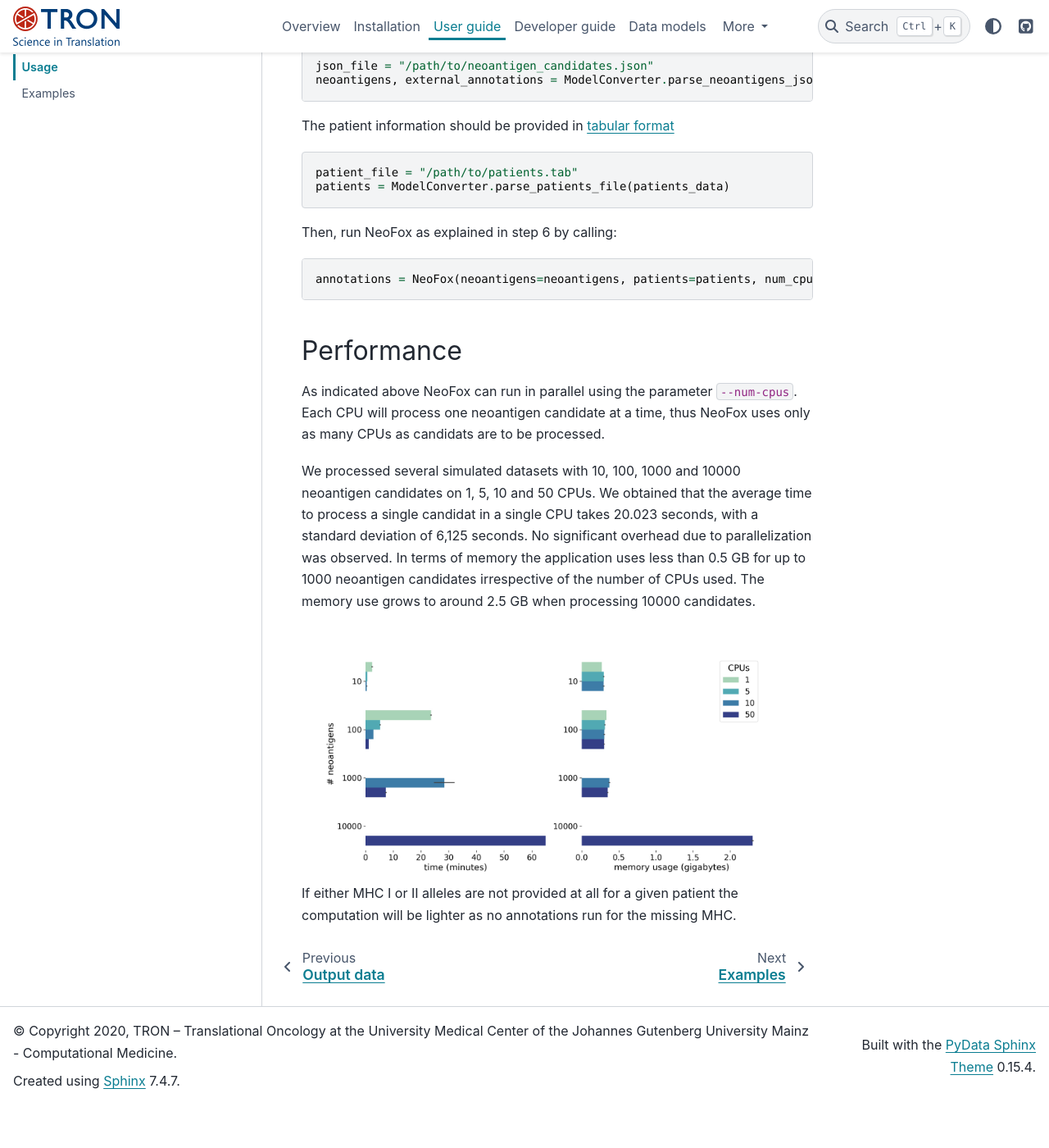
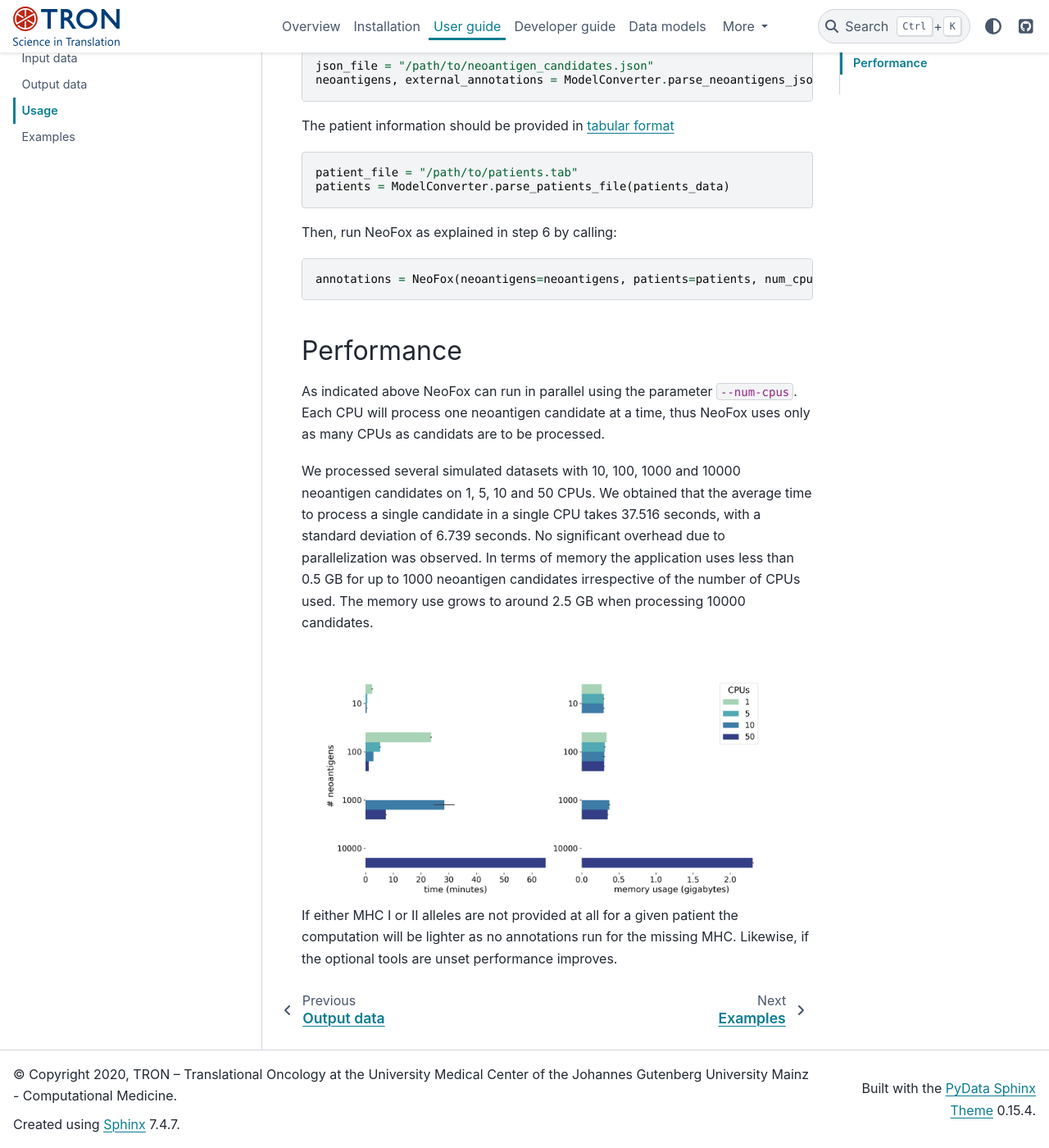
Before and after one commit to TRON-Bioinformatics/neofox, a Sphinx documentation site: the page built from docs/source/03_03_usage.md, in a window 1280 px wide and 1400 px high, scrolled down 6699 px. Shown: the whole window at 82% size. Built offline with Sphinx 7.4.7 and the PyData theme 0.15.4, drawn with Linux system fonts in a browser that asks for light colours; before the commit the page ends 8046 px from its top, so only the background shows below that; some of the changed text lies outside the part shown.

Commit message:
update with suggestion

````diff
--- a/docs/source/03_03_usage.md
+++ b/docs/source/03_03_usage.md
@@ -140,7 +140,7 @@
 
 Create a patient model based on models for MHC I and MHC II alleles. Initialise each of these models by passing the required information.
 
-But, in order to parse MHC alleles and being able to normalize them into the standard nomenclature we will need to load some resources.
+In order to parse MHC alleles and being able to normalize them into the standard nomenclature, load the following resources.
 ```python
 from neofox.references.references import ReferenceFolder
 reference_folder = ReferenceFolder()
@@ -250,12 +250,12 @@
 Each CPU will process one neoantigen candidate at a time, thus NeoFox uses only as many CPUs as candidats are to be processed.
 
 We processed several simulated datasets with 10, 100, 1000 and 10000 neoantigen candidates on 1, 5, 10 and 50 CPUs. We obtained
-that the average time to process a single candidat in a single CPU takes 20.023 seconds, with a standard deviation of
-6,125 seconds. No significant overhead due to parallelization was observed.
+that the average time to process a single candidate in a single CPU takes 37.516 seconds, with a standard deviation of
+6.739 seconds. No significant overhead due to parallelization was observed.
 In terms of memory the application uses less than 0.5 GB for up to 1000 neoantigen candidates irrespective of the number of CPUs used.
 The memory use grows to around 2.5 GB when processing 10000 candidates.
 
 ![Neofox model](../figures/performance_1.jpg)
 
 If either MHC I or II alleles are not provided at all for a given patient the computation will be lighter as no
-annotations run for the missing MHC.
+annotations run for the missing MHC. Likewise, if the optional tools are unset performance improves.
````
